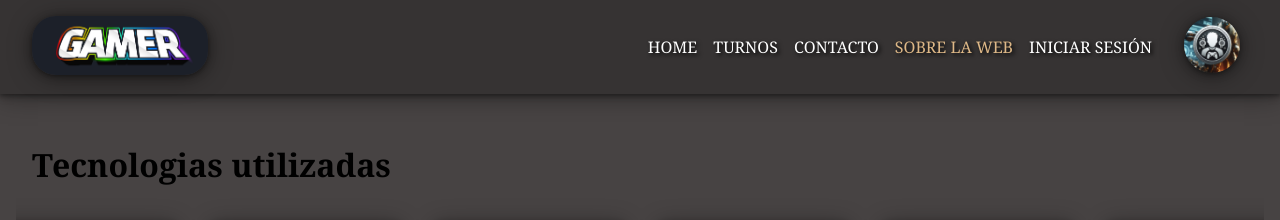
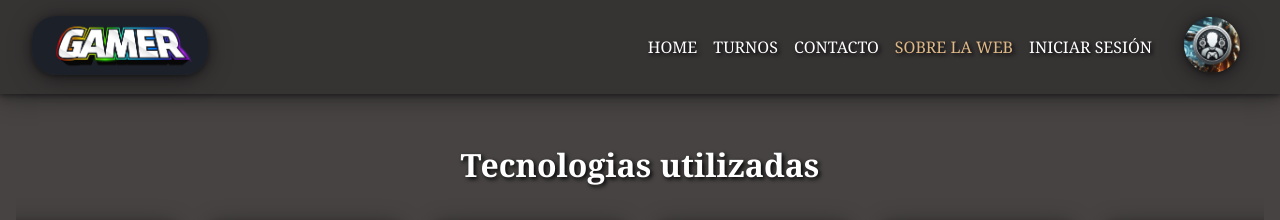
Before and after one commit to LuisRGN/shift_manager, a React (Vite) app in the folder front/: page /About in a window 1280 px wide. Shown: the top 220 px of the page. Built offline with nearby package versions, Linux system fonts and the light colour scheme.

Commit message:
se modifica el h1 de la slice de about

```diff
--- a/front/src/components/Slide/SliceAbout.module.css
+++ b/front/src/components/Slide/SliceAbout.module.css
@@ -12,9 +12,11 @@
     padding: 1rem;
 }
 
-.container h2 {
+.container h1 {
     display: flex;
     justify-content: center;
+    color: white;
+    text-shadow: 2px 2px 4px rgb(0, 0, 0);
 }
 
 .inner {
```
